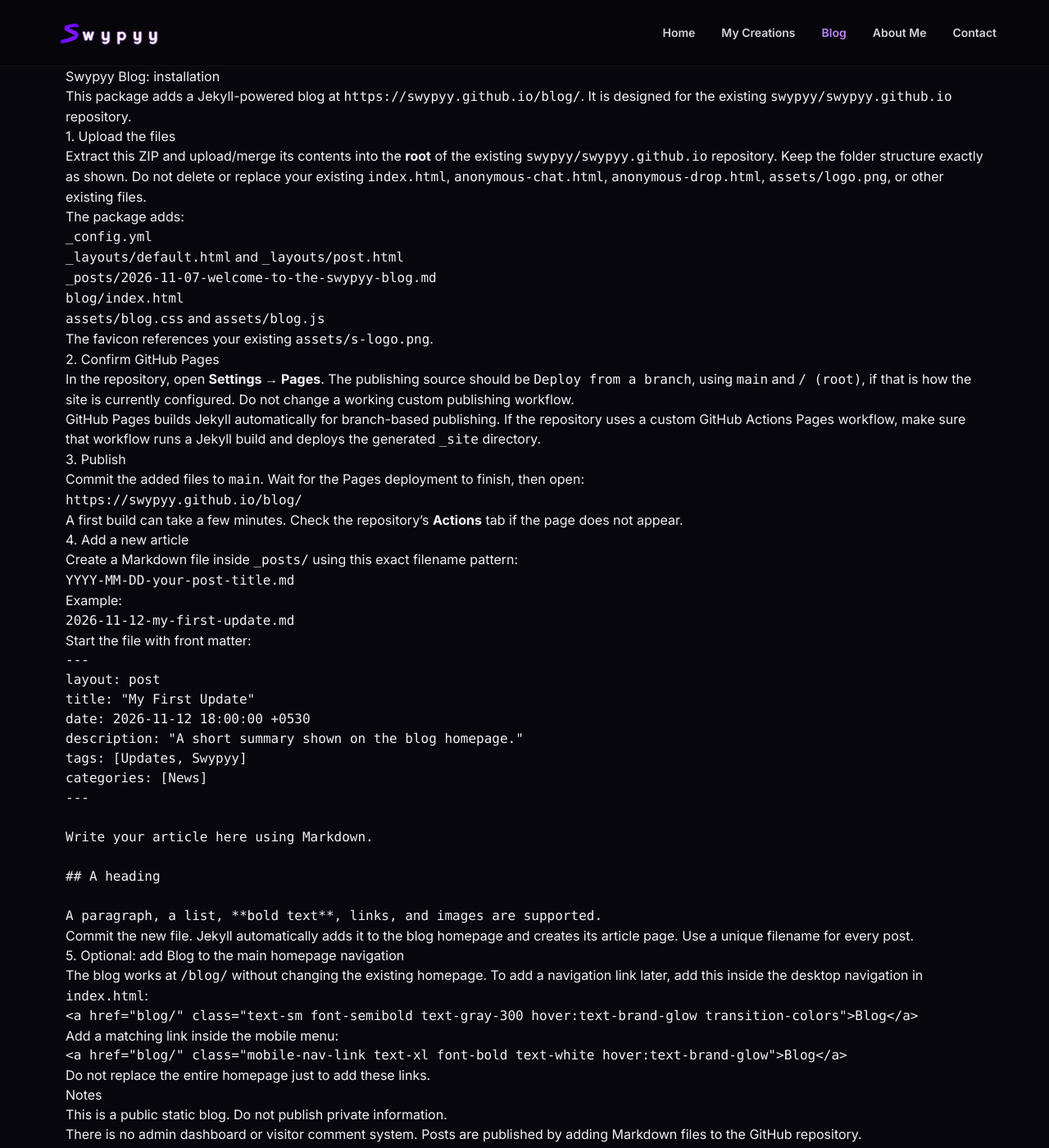
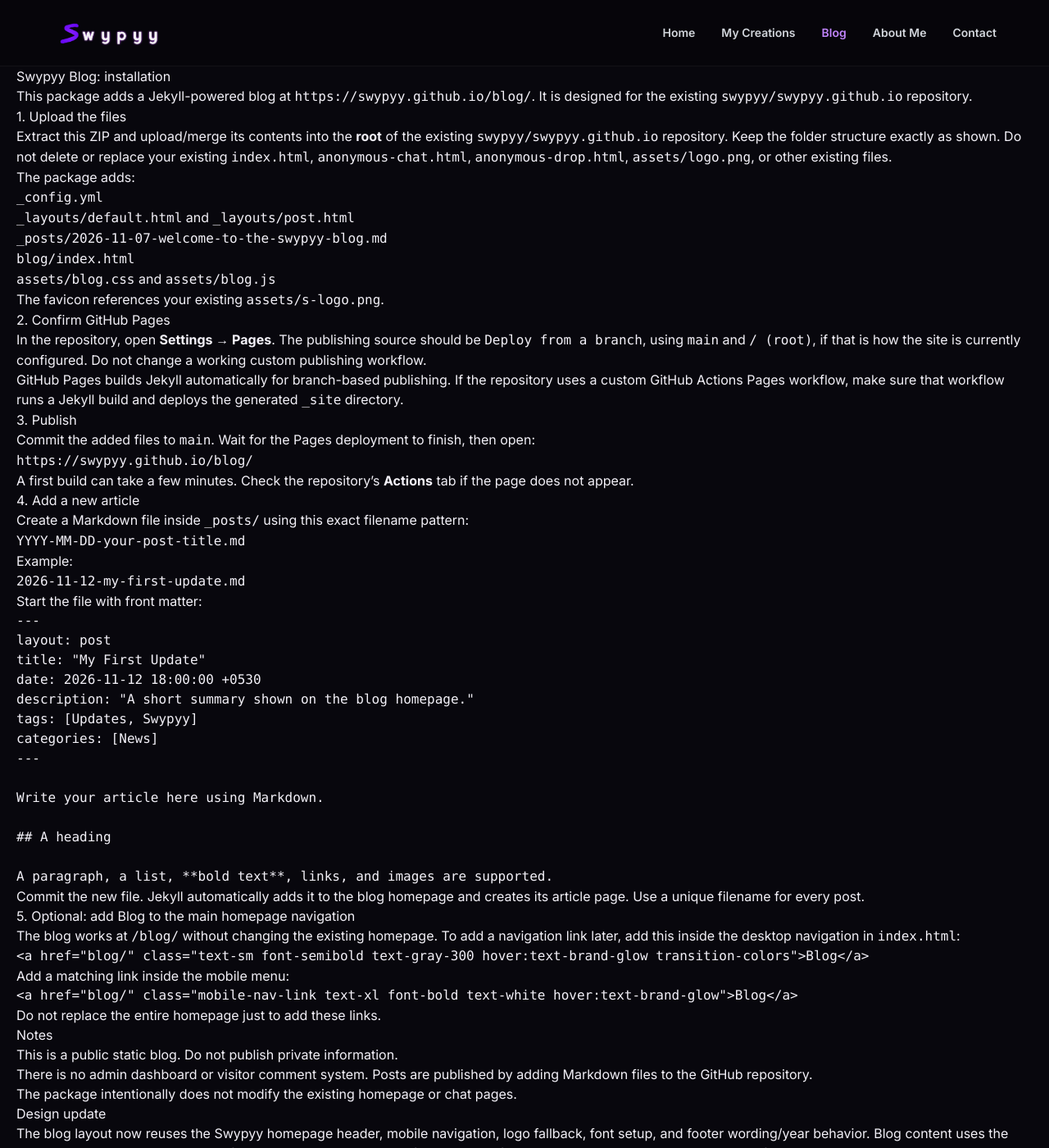
Before and after one commit to swypyy/swypyy.github.io, a Jekyll site: the page built from BLOG-SETUP.md, in a window 1280 px wide and 1400 px high. Shown: the whole window at 82% size. Built offline with Jekyll 4.4.1, drawn with Linux system fonts in a browser that asks for light colours; nearby versions of some CDN libraries; our own code applies the rules of GitHub Pages for plain Markdown files.

Commit message:
Expand blog content to nearly full screen width with consistent side padding

```diff
--- a/assets/blog.css
+++ b/assets/blog.css
@@ -42,7 +42,8 @@
 /* MAIN */
 
 .blog-main {
-    width: min(var(--content-width), calc(100% - 64px));
+    width: calc(100% - 40px);
+    max-width: none;
     margin: 0 auto;
     padding-bottom: 56px;
 }
```
